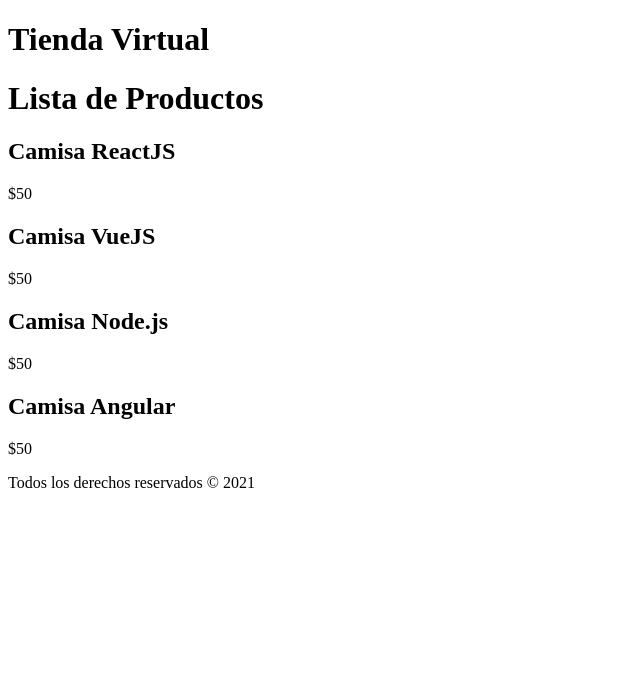
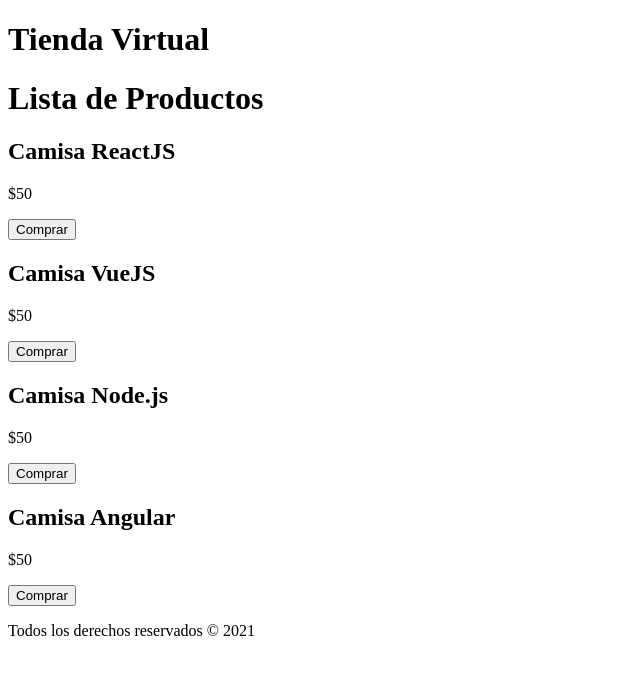
Before and after one commit to FabriJuncal/REACT-introduccion, a React (Create React App) app: page / in a window 1280 px wide. Shown: the top 674 px of the page, without its empty margins (0-640 px from the left). Built offline with nearby package versions, Linux system fonts and the light colour scheme.

Commit message:
45. Eventos en React

```diff
--- a/src/components/Producto.jsx
+++ b/src/components/Producto.jsx
@@ -6,10 +6,21 @@
     // Utilizamos sintaxis llamada "Destructuring" para definir una variable con el valor del array/objeto al mismo tiempo.
     const {id, nombre, precio} = producto;
 
+    // Creamos una función que sera asignado al evento "onClick" del botón
+    const seleccionarProducto = id => {
+        console.log("Comprando...", id);
+    }
+
     return (
         <div>
             <h2>{nombre}</h2>
             <p>${precio}</p>
+            {/* De este modo asignamos una función a un evento,
+                Si no utilizaramos el "arrow function", la funcíon no esperaría el evento del componente y se ejecutaría al cargar la pagina */}
+            <button
+                type="button"
+                onClick= { () => seleccionarProducto(id) }
+            >Comprar</button>
         </div>
      );
 }
```
Also changed, not shown: 1 other file (tests, documents, lock files or other folders).
